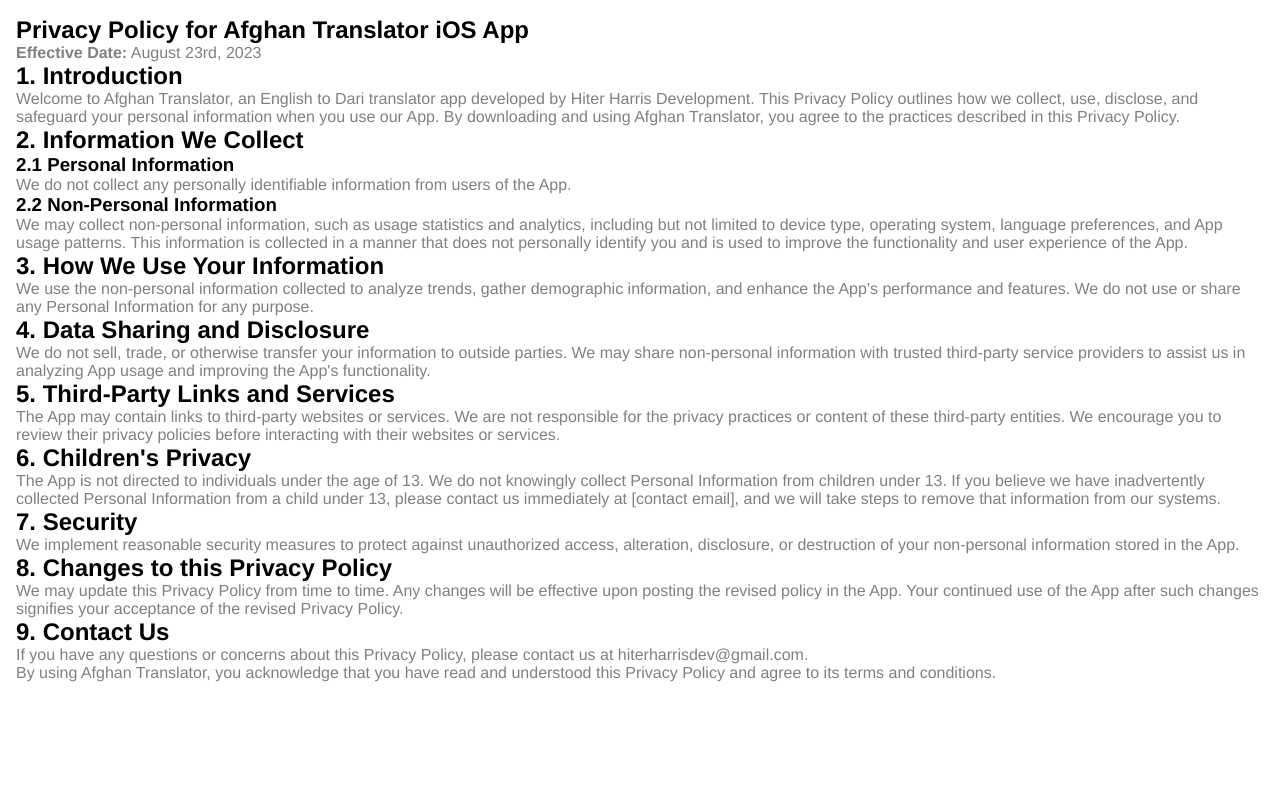
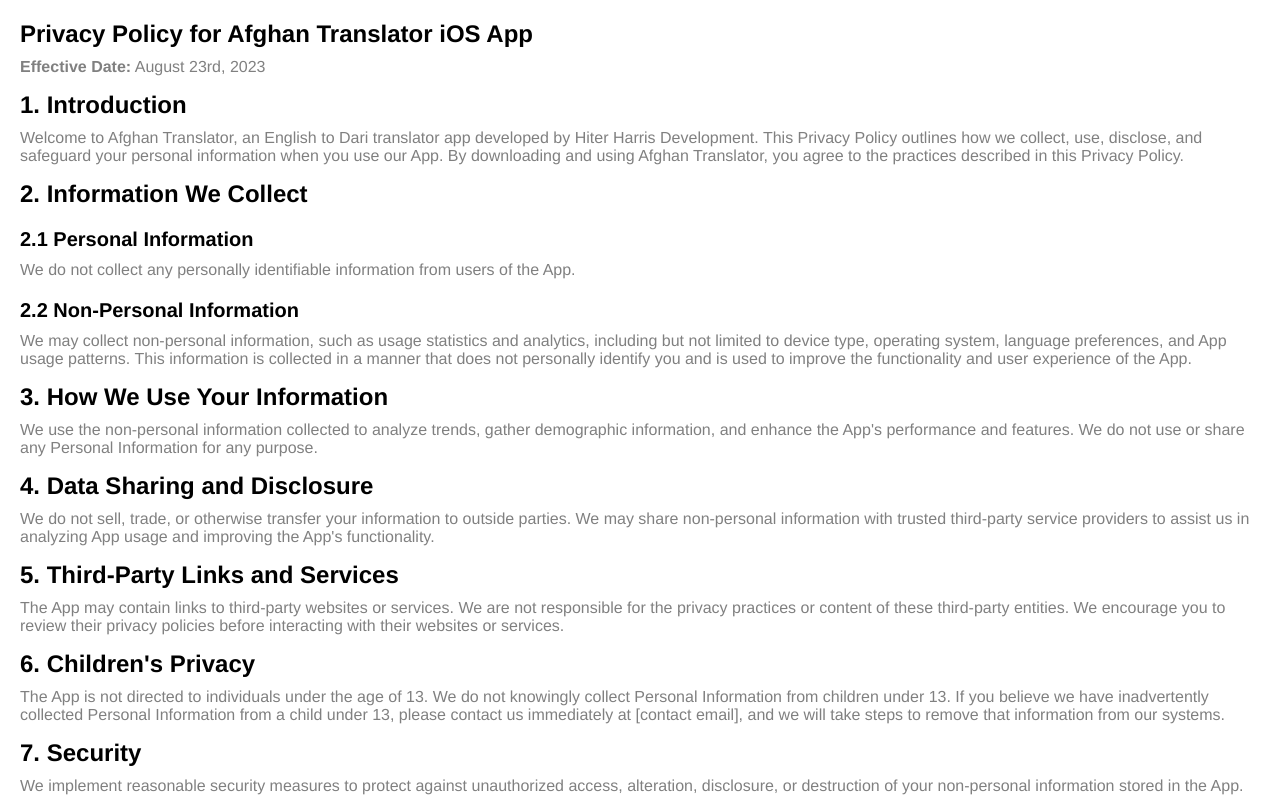
Before and after one commit to hiterharris/afghan-translator-next, a Next.js app: page /privacy in a window 1280 px wide. Shown: the top 800 px of the page. Built offline with nearby package versions, Linux system fonts and the light colour scheme.

Commit message:
add styles to privacy

```diff
--- a/src/styles/App.css
+++ b/src/styles/App.css
@@ -78,9 +78,28 @@
 }
 
 .PrivacyPolicy {
-  padding: 16px;
+  font-family: Arial, sans-serif;
+  margin: 20px;
 }
 
 .PrivacyPolicy p {
   color: grey;
+  font-size: 16px;
+  margin-bottom: 15px;
 }
+
+.PrivacyPolicy h2 {
+  font-size: 24px;
+  margin-bottom: 10px;
+}
+
+.PrivacyPolicy h3 {
+  font-size: 20px;
+  margin-top: 20px;
+  margin-bottom: 10px;
+}
+
+
+.PrivacyPolicy strong {
+  font-weight: bold;
+}
```
